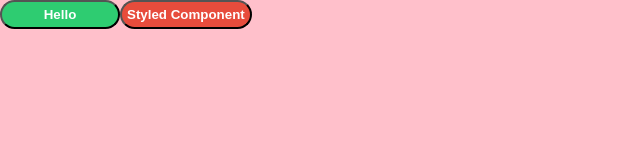
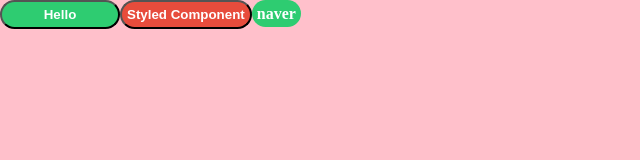
Before and after one commit to azxca1731/styled-components-example, a React (Create React App) app: page / in a window 1280 px wide. Shown: the top 160 px of the page, without its empty margins (0-640 px from the left). Built offline with nearby package versions, Linux system fonts and the light colour scheme.

Commit message:
extend stylecomponent

```diff
--- a/src/App.js
+++ b/src/App.js
@@ -15,6 +15,7 @@
         <Container>
           <Button>Hello</Button>
           <Button danger>Styled Component</Button>
+          <Anchor href="https://www.naver.com">naver</Anchor>
         </Container>
         <GlobalStyle />
       </React.Fragment>
@@ -43,4 +44,7 @@
   background-color: ${props => (props.danger ? "#e74c3c" : "#2ecc71")};
 `;
 
+const Anchor = styled(Button.withComponent("a"))`
+  text-decoration: none;
+`;
 export default App;
```
